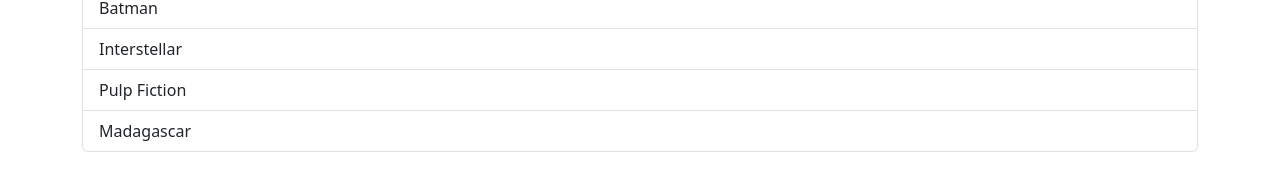
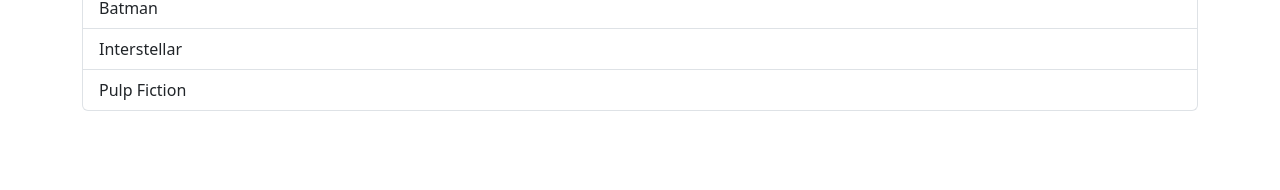
Before and after one commit to diegotosato/react-movie-filter, a React (Vite) app: page / in a window 1280 px wide. Shown: the part 218-408 px from the top of the page. Built offline with nearby package versions, Linux system fonts and the light colour scheme.

Commit message:
add comments to the code

```diff
--- a/src/App.jsx
+++ b/src/App.jsx
@@ -9,8 +9,7 @@
     { title: 'Titanic', genre: 'Romantico' },
     { title: 'Batman', genre: 'Azione' },
     { title: 'Interstellar', genre: 'Fantascienza' },
-    { title: 'Pulp Fiction', genre: 'Thriller' },
-    { title: 'Madagascar', genre: 'Animazione' }
+    { title: 'Pulp Fiction', genre: 'Thriller' }
   ]
 
   //destrutturazione dell'array
@@ -45,9 +44,9 @@
 
   //filtraggio tramite il search
   useEffect(() => {
-    //filtro la copia dell'array, estraggo il film, se il titolo include quello che sto scrivendo allor aggiorno lo stato della copia dell'array con quelli filtrati
-    const filteredFilms = staticFilms.filter(film => film.title.toLowerCase().includes(search.toLowerCase()))
-    setStaticFilms(filteredFilms)
+    //filtro l'array, estraggo il film, se il titolo include quello che sto scrivendo allora aggiorno lo stato della copia dell'array con quelli filtrati
+    const searchedFilms = initialFilms.filter(film => film.title.toLowerCase().includes(search.toLowerCase()))
+    setStaticFilms(searchedFilms)
 
     //se l'utente non cerca nulla allora tengo mostrata tutta la lista
     if (search.length === 0) {
@@ -63,12 +62,12 @@
   //filtraggio tramite il select
   useEffect(() => {
     //filtro l'array originale, estraggo il film, se il genere del film include la mia selezione nel form select allora aggiorno la copia con quelli filtrati
-    const selectedFilms = films.filter(film => film.genre.toLowerCase().includes(select.toLowerCase()))
-    setStaticFilms(selectedFilms)
+    const selectedFilms = initialFilms.filter(film => film.genre.toLowerCase().includes(select.toLowerCase()))
+    setFilms(selectedFilms)
 
     //se il select ha un valore uguale alla selezione generica (nessuna selezione), allora aggiorno la copia con i film originali
     if (select === '') {
-      setStaticFilms(films)
+      setFilms(initialFilms)
     }
 
     //questa funzione voglio che si ripeta ogni volta che viene cambiato il select
```
